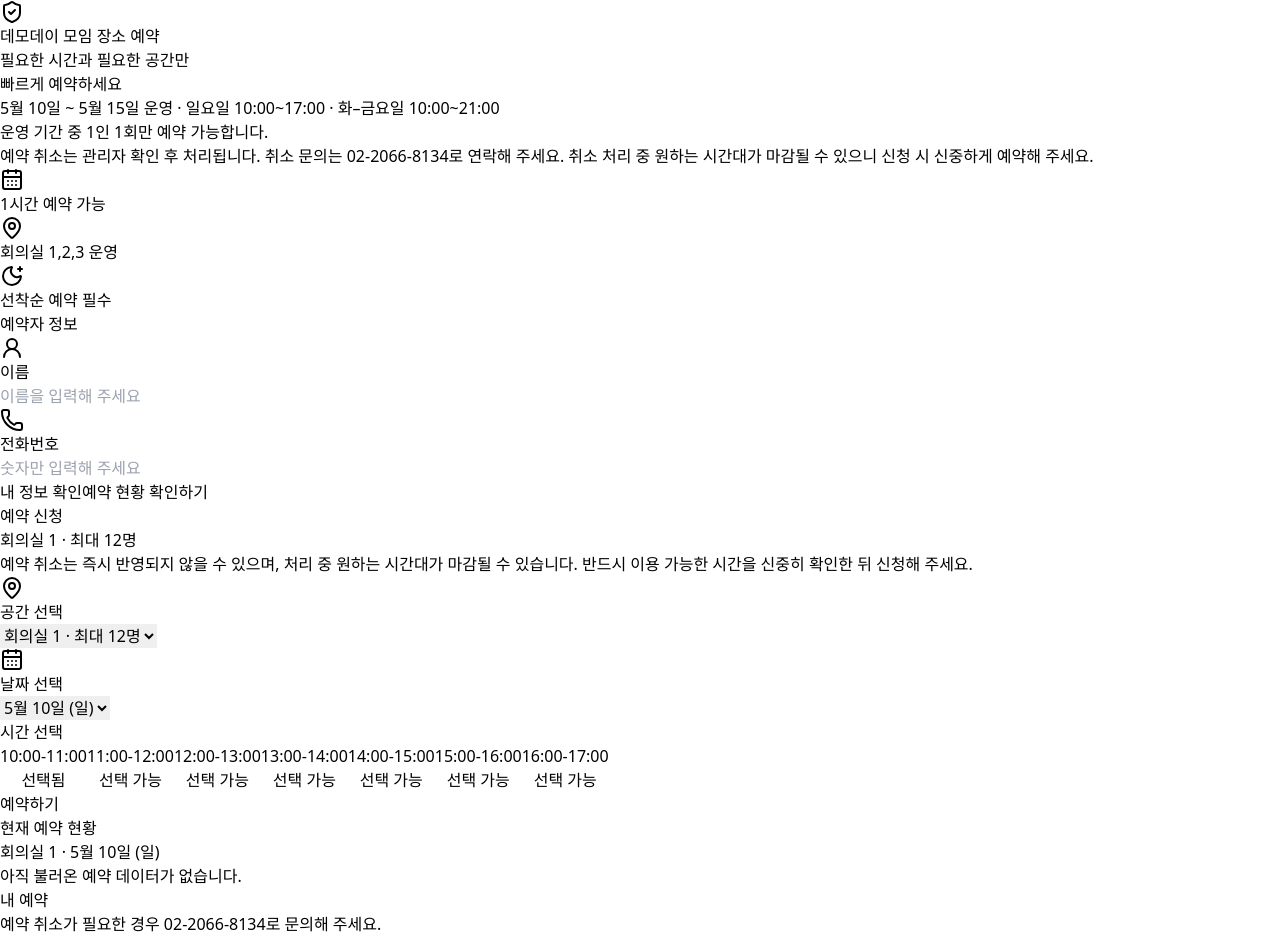
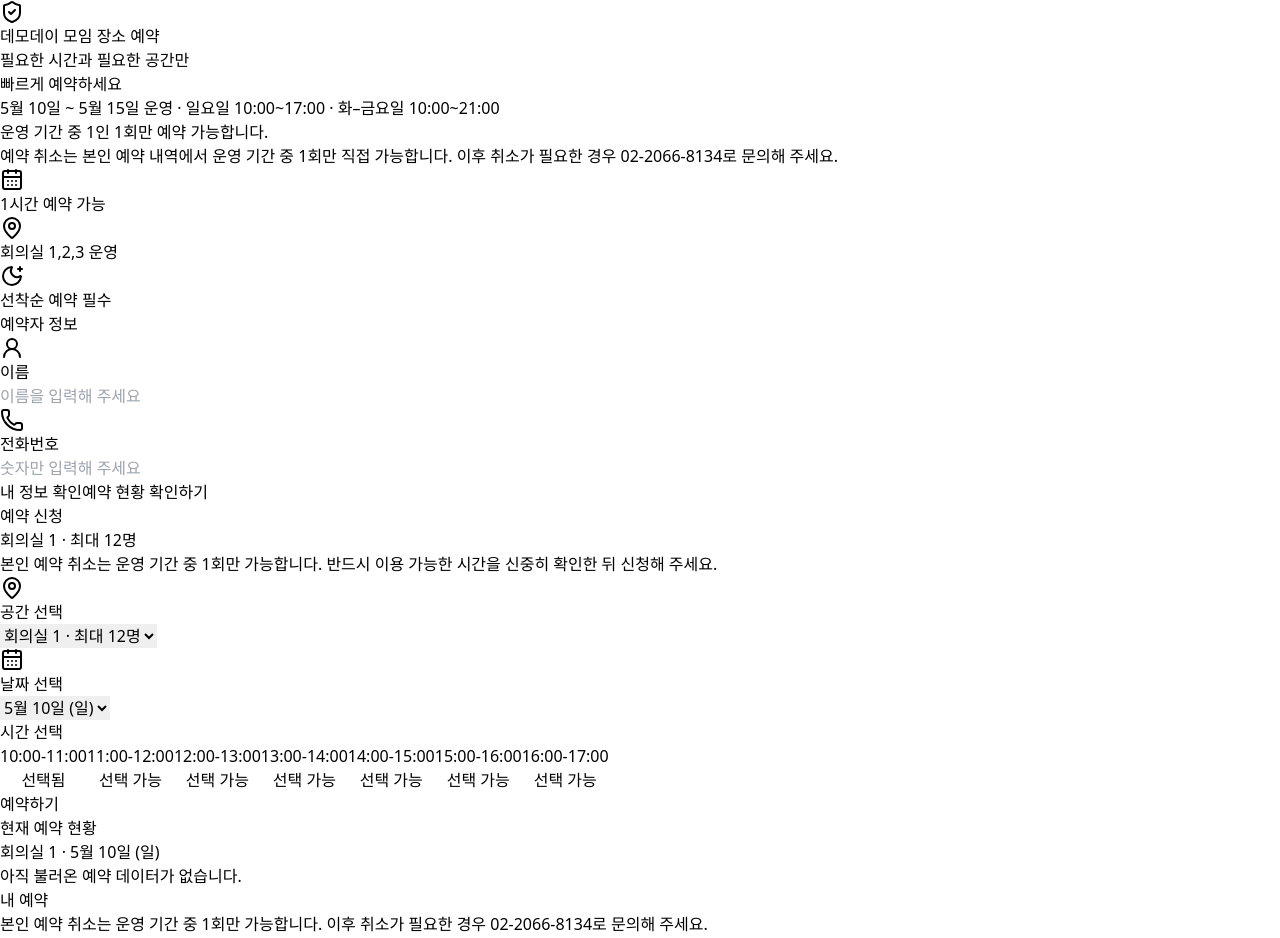
Before and after one commit to ddddei/meeting-room-reservation, a React (Vite) app: page / in a window 1280 px wide. Shown: the top 938 px of the page. Built offline with nearby package versions, Linux system fonts and the light colour scheme.

Commit message:
본인예약 취소 1회제한 UI 반영

```diff
--- a/src/App.tsx
+++ b/src/App.tsx
@@ -316,14 +316,15 @@ export default function ReservationLandingPage() {
   }
 
   async function handleDelete(id: string) {
-    if (!isAdmin) {
-      setMessage(`예약 취소는 관리자에게 문의해 주세요. 문의: ${CONTACT_PHONE}`);
+    const target = reservations.find((item) => item.id === id);
+    if (!target) {
+      setMessage("예약 정보를 찾지 못했습니다.");
       return;
     }
 
-    const target = reservations.find((item) => item.id === id);
-    if (!target) {
-      setMessage("예약 정보를 찾지 못했습니다.");
+    const targetPhone = normalizePhone(target.phone);
+    if (!isAdmin && targetPhone !== activePhone) {
+      setMessage("본인 예약만 취소할 수 있습니다.");
       return;
     }
 
@@ -343,6 +344,7 @@ export default function ReservationLandingPage() {
       if (selectedReservationId === id) {
         setSelectedReservationId(null);
       }
+
       setMessage(data.message || "예약이 취소되었습니다.");
       await loadReservations();
     } catch (error) {
@@ -376,8 +378,8 @@ export default function ReservationLandingPage() {
           </p>
 
           <div className="mx-auto mt-4 max-w-2xl rounded-2xl border border-amber-300/20 bg-amber-300/10 px-4 py-3 text-sm leading-6 text-amber-100">
-            예약 취소는 관리자 확인 후 처리됩니다. 취소 문의는 {CONTACT_PHONE}로 연락해 주세요.
-            취소 처리 중 원하는 시간대가 마감될 수 있으니 신청 시 신중하게 예약해 주세요.
+            예약 취소는 본인 예약 내역에서 운영 기간 중 1회만 직접 가능합니다.
+            이후 취소가 필요한 경우 {CONTACT_PHONE}로 문의해 주세요.
           </div>
 
           <div className="mt-6 flex flex-wrap justify-center gap-3">
@@ -437,7 +439,7 @@ export default function ReservationLandingPage() {
               subtitle={currentSpace ? `${currentSpace.name} · ${currentSpace.capacity}` : undefined}
             >
               <div className="rounded-2xl border border-white/10 bg-white/5 px-4 py-3 text-sm leading-6 text-white/70">
-                예약 취소는 즉시 반영되지 않을 수 있으며, 처리 중 원하는 시간대가 마감될 수 있습니다.
+                본인 예약 취소는 운영 기간 중 1회만 가능합니다.
                 반드시 이용 가능한 시간을 신중히 확인한 뒤 신청해 주세요.
               </div>
 
@@ -581,6 +583,7 @@ export default function ReservationLandingPage() {
                           found && isMine && !showAdminPanel ? (
                             <div className="flex flex-wrap gap-2">
                               <MiniButton onClick={() => handleEdit(found.id)}>수정</MiniButton>
+                              <MiniGhostButton onClick={() => void handleDelete(found.id)}>취소</MiniGhostButton>
                             </div>
                           ) : found && showAdminPanel ? (
                             <div className="flex flex-wrap gap-2">
@@ -598,7 +601,7 @@ export default function ReservationLandingPage() {
 
             <GlassCard title="내 예약">
               <div className="rounded-2xl border border-white/10 bg-white/5 px-4 py-3 text-sm leading-6 text-white/65">
-                예약 취소가 필요한 경우 {CONTACT_PHONE}로 문의해 주세요.
+                본인 예약 취소는 운영 기간 중 1회만 가능합니다. 이후 취소가 필요한 경우 {CONTACT_PHONE}로 문의해 주세요.
               </div>
 
               {myReservations.length === 0 ? (
@@ -619,6 +622,7 @@ export default function ReservationLandingPage() {
                         <div className="flex flex-wrap gap-2">
                           <Tag>{item.status}</Tag>
                           <MiniButton onClick={() => handleEdit(item.id)}>수정</MiniButton>
+                          <MiniGhostButton onClick={() => void handleDelete(item.id)}>취소</MiniGhostButton>
                         </div>
                       </div>
                     </div>
```
